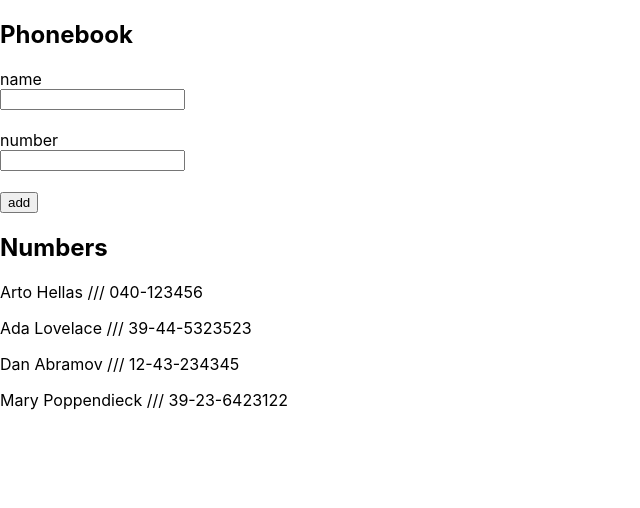
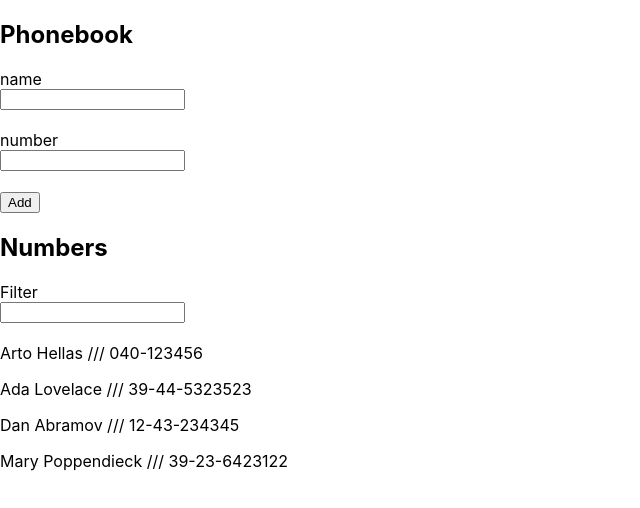
Before and after one commit to jariast/fullstack_submission, a React (Create React App) app in the folder part2/phonebook/: page / in a window 1280 px wide. Shown: the top 508 px of the page, without its empty margins (0-640 px from the left). Built offline with nearby package versions, Linux system fonts and the light colour scheme.

Commit message:
More changes

```diff
--- a/part2/phonebook/src/App.js
+++ b/part2/phonebook/src/App.js
@@ -2,6 +2,7 @@ import React, { useState } from 'react';
 
 import PersonDetails from './components/PersonDetails';
 import Input from './components/Input';
+import Filter from './components/Filter';
 
 const App = () => {
   const [persons, setPersons] = useState([
@@ -12,6 +13,8 @@ const App = () => {
   ]);
   const [newName, setNewName] = useState('');
   const [newNumber, setNewNumber] = useState('');
+  const [newFilter, setNewFilter] = useState('');
+  const [filteredPersons, setFilteredPersons] = useState(persons);
 
   const handleNewNameChange = (event) => {
     setNewName(event.target.value);
@@ -19,6 +22,16 @@ const App = () => {
 
   const handleNewNumberChange = (event) => {
     setNewNumber(event.target.value);
+  };
+
+  const handleNewFilterChange = (event) => {
+    const filterString = event.target.value;
+    setNewFilter(filterString);
+    setFilteredPersons(
+      persons.filter((person) =>
+        person.name.toLowerCase().includes(filterString)
+      )
+    );
   };
 
   const addNewPerson = (event) => {
@@ -32,8 +45,12 @@ const App = () => {
       name: newName,
       number: newNumber,
     };
-    setPersons(persons.concat(newPerson));
+    const newPersonsObj = persons.concat(newPerson);
+    setPersons(newPersonsObj);
     setNewName('');
+    setNewNumber('');
+    setFilteredPersons(newPersonsObj);
+    setNewFilter('');
   };
 
   return (
@@ -53,11 +70,16 @@ const App = () => {
           />
         </div>
         <div>
-          <button type="submit">add</button>
+          <button type="submit">Add</button>
         </div>
       </form>
       <h2>Numbers</h2>
-      {persons.map((person) => (
+      <Filter
+        label="Filter"
+        inputValue={newFilter}
+        onChangeHandler={handleNewFilterChange}
+      />
+      {filteredPersons.map((person) => (
         <PersonDetails key={person.name} person={person} />
       ))}
     </div>
```
